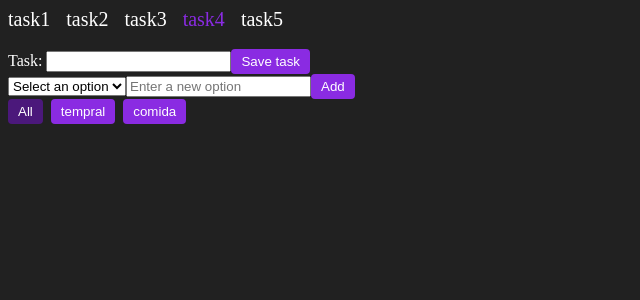
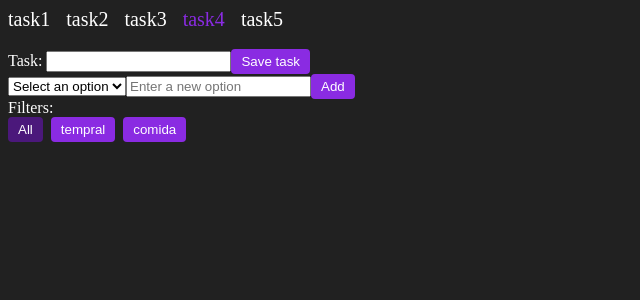
Before and after one commit to demonpo/hero-devs-angular-check, an Angular app: page /task4 in a window 1280 px wide. Shown: the top 300 px of the page, without its empty margins (0-640 px from the left). Built offline with nearby package versions, Linux system fonts and the light colour scheme.

Commit message:
TASK4: Fixed bug in FilterButtonsComponent because it was not sending events

```diff
--- a/src/app/components/category-filter-buttons/category-filter-buttons.component.html
+++ b/src/app/components/category-filter-buttons/category-filter-buttons.component.html
@@ -1 +1 @@
-<hd-filter-buttons *ngIf="categories$ | async as categories" [filters]="categories"> </hd-filter-buttons>
+<hd-filter-buttons *ngIf="categories$ | async as categories" [filters]="categories" (selectedFilter)="selectedCategory.emit($event)"> </hd-filter-buttons>
--- a/src/app/components/filter-buttons/filter-buttons.component.html
+++ b/src/app/components/filter-buttons/filter-buttons.component.html
@@ -1,3 +1,4 @@
+<div>Filters:</div>
 <div class="buttons-container">
   <button
     class="default-button"
--- a/src/app/components/filter-buttons/filter-buttons.component.ts
+++ b/src/app/components/filter-buttons/filter-buttons.component.ts
@@ -1,4 +1,4 @@
-import {Component, EventEmitter, Input} from '@angular/core';
+import {Component, EventEmitter, Input, Output} from '@angular/core';
 import { CommonModule } from '@angular/common';
 
 @Component({
@@ -10,7 +10,7 @@ import { CommonModule } from '@angular/common';
 })
 export class FilterButtonsComponent {
   @Input() filters: string[] = [];
-  selectedFilter = new EventEmitter<string>();
+  @Output() selectedFilter = new EventEmitter<string>();
   _selectedFilter?: string;
 
   selectFilter(filter?: string) {
--- a/src/app/components/todo-lists-by-categories/todo-lists-by-categories.component.html
+++ b/src/app/components/todo-lists-by-categories/todo-lists-by-categories.component.html
@@ -1,5 +1,6 @@
 <ng-container *ngFor="let category of Object.keys(_todosByCategories)">
   <hd-todo-list-with-category-header
+    *ngIf="category === categoryFilter || categoryFilter === undefined"
     [category]="category"
     [todos]="_todosByCategories[category]"
     (deleteTodo)="deleteTodo.emit($event)"
--- a/src/app/components/todo-lists-by-categories/todo-lists-by-categories.component.ts
+++ b/src/app/components/todo-lists-by-categories/todo-lists-by-categories.component.ts
@@ -14,6 +14,7 @@ import {Todo} from "../../data.service";
 })
 export class TodoListsByCategoriesComponent {
   protected readonly Object = Object;
+  @Input() categoryFilter?: string | undefined;
   @Input()
   set todos(todos: Todo[]) {
     this._todosByCategories = this.mapToTodosByCategories(todos);
--- a/src/app/task4/components/task4-todo-list/task4-todo-list.component.html
+++ b/src/app/task4/components/task4-todo-list/task4-todo-list.component.html
@@ -1,5 +1,7 @@
+<hd-category-filter-buttons (selectedCategory)="selectCategoryFilter($event)"></hd-category-filter-buttons>
 <div *ngIf="todos$ | async as todos" >
   <hd-todo-lists-by-categories
+    [categoryFilter]="selectedCategoryFilter"
     [todos]="todos"
     (deleteTodo)="handleDeleteTodo($event)"
     (editTodo)="handleEditTodo($event)">
--- a/src/app/task4/components/task4-todo-list/task4-todo-list.component.ts
+++ b/src/app/task4/components/task4-todo-list/task4-todo-list.component.ts
@@ -9,18 +9,20 @@ import {DataService, Todo} from "../../../data.service";
 import {
   TodoListsByCategoriesComponent
 } from "../../../components/todo-lists-by-categories/todo-lists-by-categories.component";
+import {
+  CategoryFilterButtonsComponent
+} from "../../../components/category-filter-buttons/category-filter-buttons.component";
 
 @Component({
   selector: 'hd-task4-todo-list',
   standalone: true,
-  imports: [CommonModule, EditTodoScreenComponent, TodoListWithCategoryHeaderComponent, TodoListsByCategoriesComponent],
+  imports: [CommonModule, EditTodoScreenComponent, TodoListWithCategoryHeaderComponent, TodoListsByCategoriesComponent, CategoryFilterButtonsComponent],
   templateUrl: './task4-todo-list.component.html',
   styleUrls: ['./task4-todo-list.component.scss']
 })
 export class Task4TodoListComponent {
-  protected readonly Object = Object;
   @ViewChild(EditTodoScreenComponent) editTodoScreenComponent!:EditTodoScreenComponent;
-
+  selectedCategoryFilter?: string;
   todos$: Observable<Todo[]>;
   constructor(
     private dataService: DataService,
@@ -39,4 +41,9 @@ export class Task4TodoListComponent {
   handleEditTodo(todo: Todo) {
     this.editTodoScreenComponent.editTodo(todo);
   }
+
+  selectCategoryFilter(category: string) {
+    console.log("selectCategoryFilter", category);
+    this.selectedCategoryFilter = category;
+  }
 }
--- a/src/app/task4/task4.component.html
+++ b/src/app/task4/task4.component.html
@@ -1,3 +1,2 @@
 <hd-task4-todo-form></hd-task4-todo-form>
-<hd-category-filter-buttons></hd-category-filter-buttons>
 <hd-task4-todo-list></hd-task4-todo-list>
```
